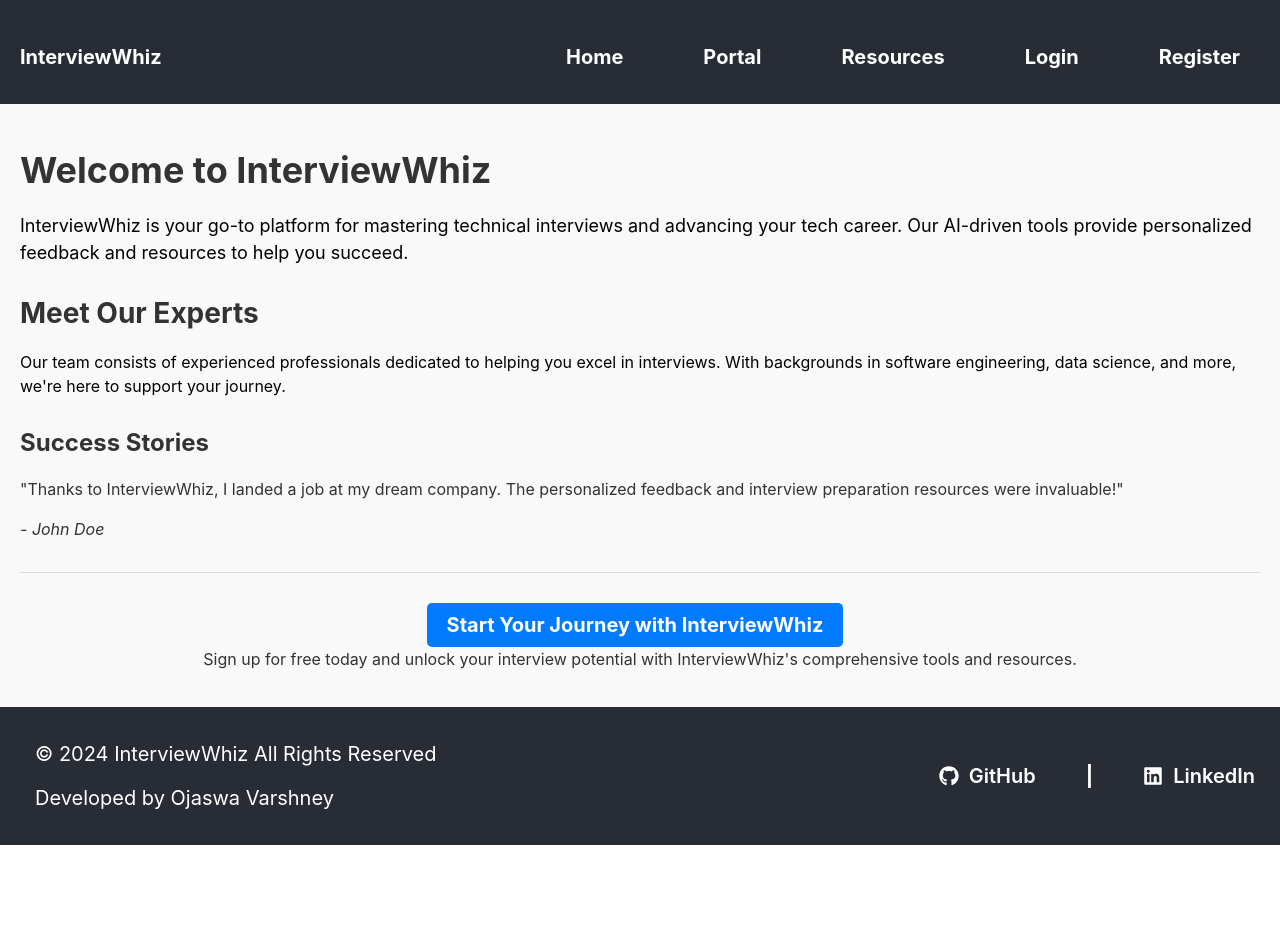
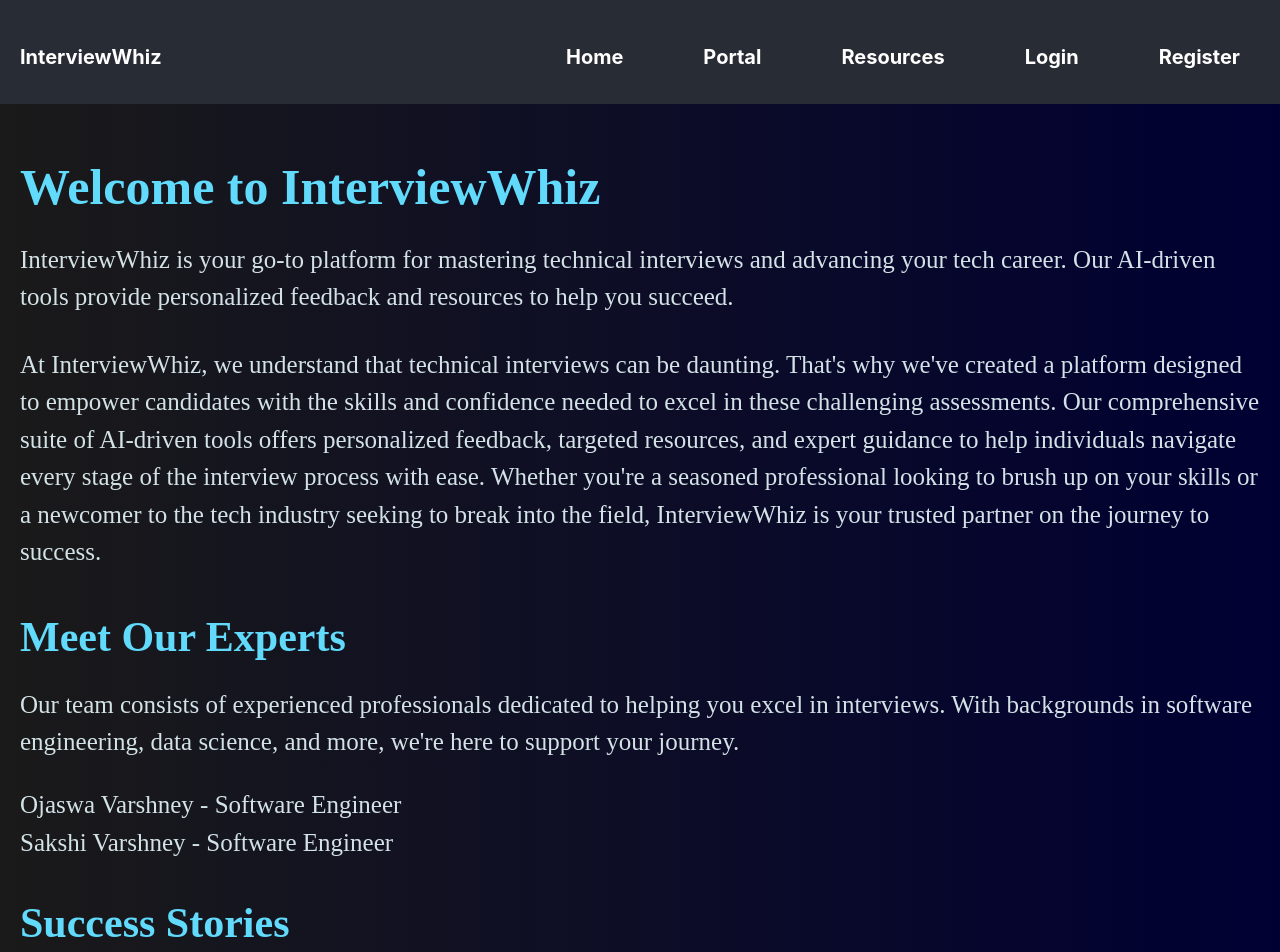
Before and after one commit to JrG-One/InterviewWhiz_prototype, a React (Create React App) app in the folder frontend/: page /aboutus in a window 1280 px wide. Shown: the top 952 px of the page. Before the commit the page ends 845 px from the top, so only its background shows below. Built offline with nearby package versions, Linux system fonts and the light colour scheme.

Commit message:
Form Correction

```diff
--- a/frontend/src/Components/AboutUs/AboutUs.css
+++ b/frontend/src/Components/AboutUs/AboutUs.css
@@ -1,36 +1,53 @@
-/* Adjust font family, colors, and spacing */
+/* AboutUs.css */
+
 .about-us {
   padding: 20px;
-  background-color: #f9f9f9;
+  /* background-color: #f9f9f9; */
+  font-family: 'Times New Roman', Times, serif;
+  background: linear-gradient(to right, #1a1a1a, #000033)
 }
 
 .section-intro h1 {
-  font-size: 36px;
-  color: #333;
+  font-size: 50px;
+  color: #61dafb;
   margin-bottom: 20px;
 }
 
 .section-intro p {
-  font-size: 18px;
+  font-size: 25px;
   line-height: 1.5;
   margin-bottom: 30px;
+  color: #d3e2e6;
 }
 
 .team-introduction h3 {
-  font-size: 28px;
-  color: #333;
+  font-size: 42px;
+  color: #61dafb;
   margin-bottom: 20px;
 }
 
 .team-introduction p {
-  font-size: 16px;
+  font-size: 25px;
   line-height: 1.5;
   margin-bottom: 30px;
+  color: #d3e2e6;
+}
+
+.team-members {
+  list-style-type: none;
+  padding: 0;
+  margin: 0;
+}
+
+.team-members li {
+  font-size: 25px;
+  color: #d3e2e6;
+  margin-bottom: 10px;
 }
 
 .user-stories h3 {
-  font-size: 24px;
-  color: #333;
+  font-size: 42px;
+  color: #61dafb;
   margin-bottom: 20px;
 }
 
@@ -41,15 +58,15 @@
 }
 
 .story p {
-  font-size: 16px;
+  font-size: 25px;
   line-height: 1.5;
-  color: #333;
+  color: #d3e2e6;
 }
 
 .story-author {
   font-style: italic;
   margin-top: 5px;
-  color: #666;
+  color: #61dafb;
 }
 
 .call-to-action {
@@ -58,22 +75,26 @@
 }
 
 .cta-button {
-  background-color: #007bff;
-  color: #fff;
-  padding: 10px 20px;
-  border: none;
-  border-radius: 5px;
-  cursor: pointer;
-  transition: background-color 0.3s ease-in-out;
+  display: inline-block;
+    margin: 0 10px;
+    font-size: 30px;
+    padding: 10px 20px;
+    text-decoration: none;
+    background-color: #0e355e;
+    color: #fff;
+    border-radius: 10px;
+    cursor: pointer;
+    transition: background-color 0.3s, transform 0.3s;
 }
 
 .cta-button:hover {
-  background-color: #0056b3;
+  transform: scale(1.1);
+    background-color: none;
 }
 
 .call-to-action p {
-  font-size: 16px;
+  font-size: 25px;
   line-height: 1.5;
   margin-top: 10px;
-  color: #333;
+  color: #fff;
 }
--- a/frontend/src/Components/AboutUs/AboutUs.js
+++ b/frontend/src/Components/AboutUs/AboutUs.js
@@ -9,6 +9,9 @@ const AboutUs = () => {
         <p>
           InterviewWhiz is your go-to platform for mastering technical interviews and advancing your tech career. Our AI-driven tools provide personalized feedback and resources to help you succeed.
         </p>
+        <p>
+          At InterviewWhiz, we understand that technical interviews can be daunting. That's why we've created a platform designed to empower candidates with the skills and confidence needed to excel in these challenging assessments. Our comprehensive suite of AI-driven tools offers personalized feedback, targeted resources, and expert guidance to help individuals navigate every stage of the interview process with ease. Whether you're a seasoned professional looking to brush up on your skills or a newcomer to the tech industry seeking to break into the field, InterviewWhiz is your trusted partner on the journey to success.
+        </p>
       </div>
 
       <div className="team-introduction">
@@ -16,7 +19,10 @@ const AboutUs = () => {
         <p>
           Our team consists of experienced professionals dedicated to helping you excel in interviews. With backgrounds in software engineering, data science, and more, we're here to support your journey.
         </p>
-        {/* Add team members here if necessary */}
+        <ul className="team-members">
+          <li>Ojaswa Varshney - Software Engineer</li>
+          <li>Sakshi Varshney - Software Engineer</li>
+        </ul>
       </div>
 
       <div className="user-stories">
@@ -25,13 +31,19 @@ const AboutUs = () => {
           <p>
             "Thanks to InterviewWhiz, I landed a job at my dream company. The personalized feedback and interview preparation resources were invaluable!"
           </p>
-          <p className="story-author">- John Doe</p>
+          <p className="story-author">- Nilesh Agrawal</p>
+        </div>
+        <div className="story">
+          <p>
+            "InterviewWhiz helped me brush up on my technical skills and boost my confidence. I got multiple job offers after using the platform!"
+          </p>
+          <p className="story-author">- Adarsh Singh</p>
         </div>
         {/* Add more user stories here if needed */}
       </div>
 
       <div className="call-to-action">
-        <a href="#" className="cta-button">
+        <a href="/register" className="cta-button">
           Start Your Journey with InterviewWhiz
         </a>
         <p>
--- a/frontend/src/Components/InterviewPortal/InterviewPortal.css
+++ b/frontend/src/Components/InterviewPortal/InterviewPortal.css
@@ -92,3 +92,45 @@
   align-items: center;
   justify-content: center;
 }
+/* InterviewPortal.css */
+
+/* Custom styles for the checkbox label */
+.checkbox-label {
+  display: flex;
+  align-items: center; /* Align checkbox vertically with label text */
+  font-size: 30px;
+  color: #0e355e;
+  margin-bottom: 50px;
+}
+
+/* Custom checkbox design */
+.checkbox-input {
+  appearance: none;
+  width: 40px; /* Adjust width of the checkbox */
+  height: 40px; /* Adjust height of the checkbox */
+  border: 2px solid #ccc;
+  border-radius: 5px;
+  margin-right: 20px; /* Adjust spacing between checkbox and label */
+  cursor: pointer;
+}
+
+/* Custom checkbox tick mark */
+.checkbox-input:checked::after {
+  content: ''; /* Add tick mark content */
+  display: inline-block;
+  width: 18px; /* Adjust size of the tick mark */
+  height: 18px; /* Adjust size of the tick mark */
+  background-color: #007bff;
+  border-radius: 3px; /* Adjust border radius to make it square */
+  margin: 10px; /* Adjust spacing of the tick mark within the checkbox */
+}
+
+/* Checked state for the checkbox */
+.checkbox-input:checked {
+  border-color: #007bff; /* Change border color when checked */
+}
+
+/* Unchecked state for the checkbox */
+.checkbox-input:not(:checked) {
+  border-color: #ccc; /* Set border color back to gray for unchecked state */
+}
--- a/frontend/src/Components/InterviewPortal/InterviewPortal.js
+++ b/frontend/src/Components/InterviewPortal/InterviewPortal.js
@@ -14,6 +14,7 @@ const InterviewPortal = () => {
     role: '',
     experience: '',
     language: '',
+    codingRound: false,
   });
 
   const [formSubmitted, setFormSubmitted] = useState(false);
@@ -38,6 +39,7 @@ const InterviewPortal = () => {
       role: userData.role,
       experience: userData.experience,
       language: userData.language,
+      codingRound: userData.codingRound,
     });
     localStorage.setItem('userData', JSON.stringify(userData));
     console.log('User data:', userData);
@@ -125,10 +127,25 @@ const InterviewPortal = () => {
                   />
                 </div>
               )}
-              {step !== 5 && (
+              {step === 6 && (
+                <div>
+                <input
+                  type="checkbox"
+                  id="codingRound"
+                  name="codingRound"
+                  className="checkbox-input"
+                  checked={userData.codingRound}
+                  onChange={handleChange}
+                />
+                <label className="checkbox-label" htmlFor="codingRound">
+                  if coding round then tick otherwise submit!
+                </label>
+              </div>
+              )}
+              {step !== 6 && (
                 <button type="button" onClick={handleNextStep}>Next</button>
               )}
-              {step === 5 && <button type="submit">Submit</button>}
+              {step === 6 && <button type="submit">Submit</button>}
             </form>
           </div>
         ) : (
--- a/frontend/src/Components/PromptSection/PromptSection.js
+++ b/frontend/src/Components/PromptSection/PromptSection.js
@@ -17,6 +17,7 @@ const InterviewPage = ({
   role,
   experience,
   preferredLanguage,
+  isCoding,
 }) => {
   const navigate = useNavigate();
   const [finalPDFData, setFinalPDFData] = useState([]);
@@ -54,7 +55,7 @@ const InterviewPage = ({
             targetCompany,
             experience,
             role,
-            true,
+            isCoding,
             preferredLanguage
           )
             .then((generatedQuestion) => {
@@ -166,8 +167,7 @@ const InterviewPage = ({
       targetCompany,
       experience,
       role,
-      true,
-      preferredLanguage
+      preferredLanguage,isCoding
     ).then((generatedQuestion) => {
       setQuestion(generatedQuestion);
     });
```
